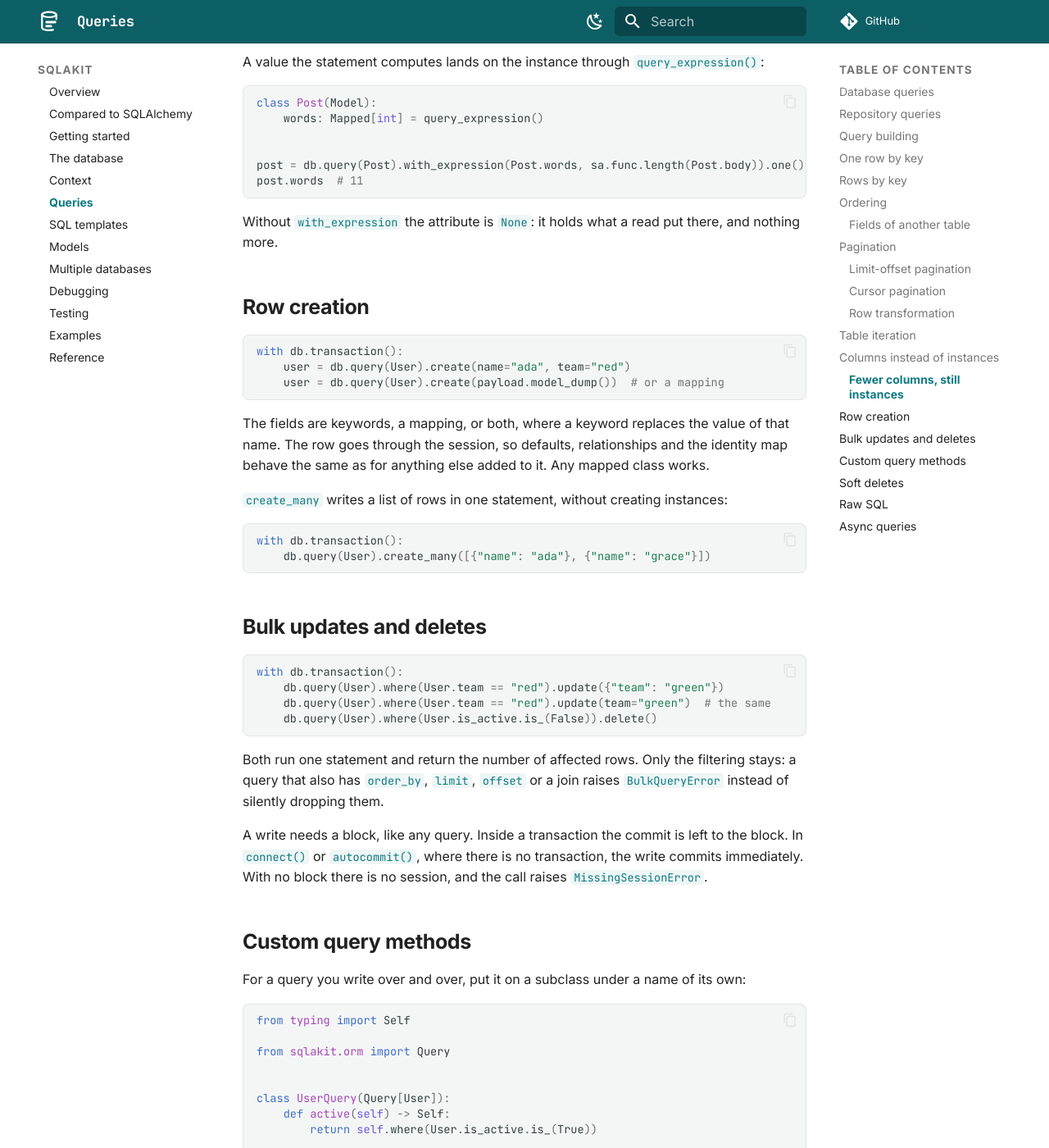
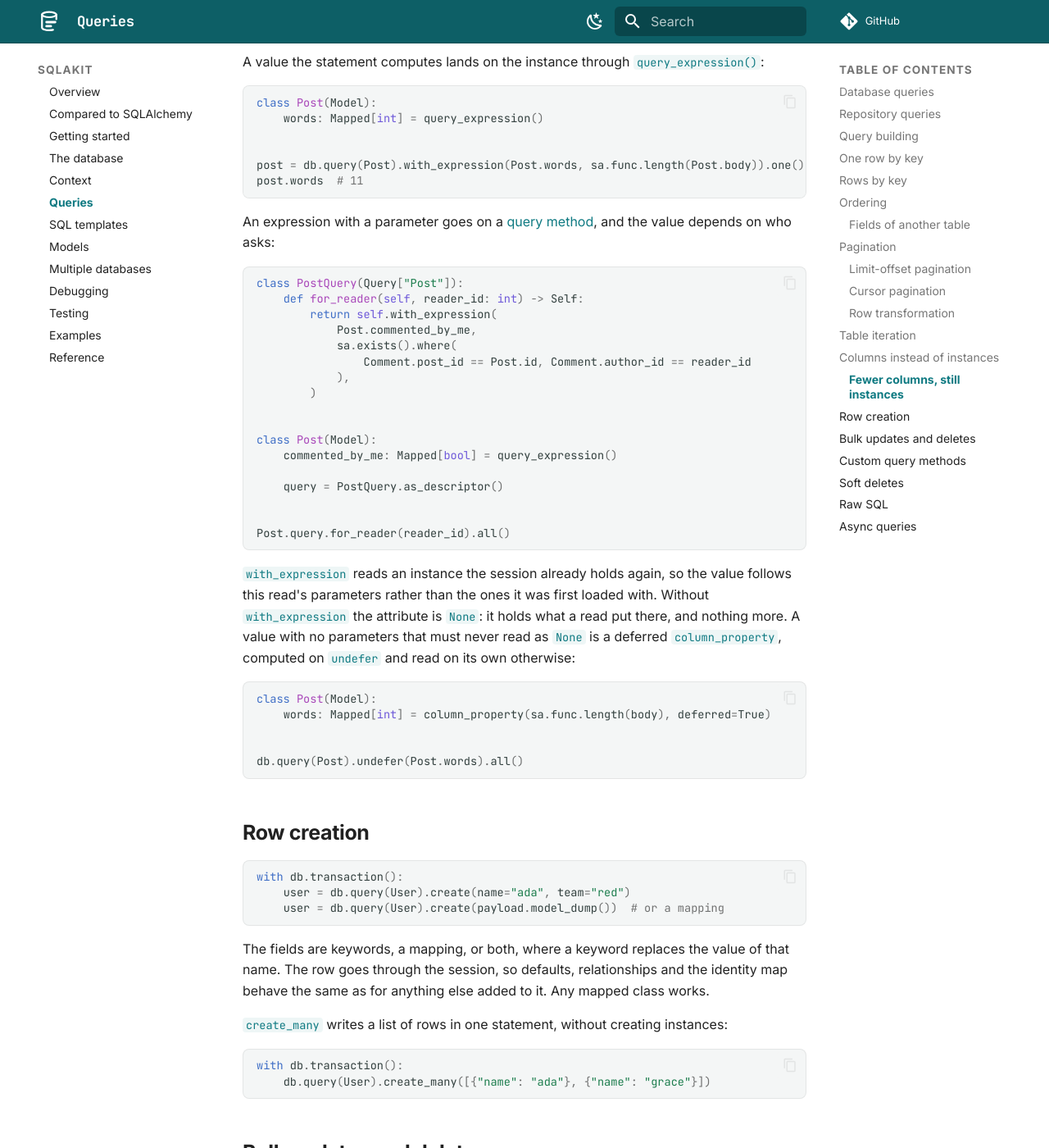
Before and after one commit to antonrh/sqlakit, an MkDocs documentation site: the page built from docs/queries.md, in a window 1280 px wide and 1400 px high, scrolled down 13873 px. Shown: the whole window at 82% size. Built offline with MkDocs 1.6.1 and Material for MkDocs 9.7.7, drawn with Linux system fonts in a browser that asks for light colours; comment, search, counter and statistics services are not loaded.

Commit message:
Read a held instance again in with_expression()

````diff
--- a/docs/queries.md
+++ b/docs/queries.md
@@ -690,8 +690,43 @@ post = db.query(Post).with_expression(Post.words, sa.func.length(Post.body)).one
 post.words  # 11
 ```
 
-Without `with_expression` the attribute is `None`: it holds what a read put
-there, and nothing more.
+An expression with a parameter goes on a
+[query method](#custom-query-methods), and the value depends on who asks:
+
+```python
+class PostQuery(Query["Post"]):
+    def for_reader(self, reader_id: int) -> Self:
+        return self.with_expression(
+            Post.commented_by_me,
+            sa.exists().where(
+                Comment.post_id == Post.id, Comment.author_id == reader_id
+            ),
+        )
+
+
+class Post(Model):
+    commented_by_me: Mapped[bool] = query_expression()
+
+    query = PostQuery.as_descriptor()
+
+
+Post.query.for_reader(reader_id).all()
+```
+
+`with_expression` reads an instance the session already holds again, so the
+value follows this read's parameters rather than the ones it was first loaded
+with. Without `with_expression` the attribute is `None`: it holds what a read
+put there, and nothing more. A value with no parameters that must never read
+as `None` is a deferred `column_property`, computed on `undefer` and read on
+its own otherwise:
+
+```python
+class Post(Model):
+    words: Mapped[int] = column_property(sa.func.length(body), deferred=True)
+
+
+db.query(Post).undefer(Post.words).all()
+```
 
 ## Row creation
 
````
Also changed, not shown: 2 other files.
